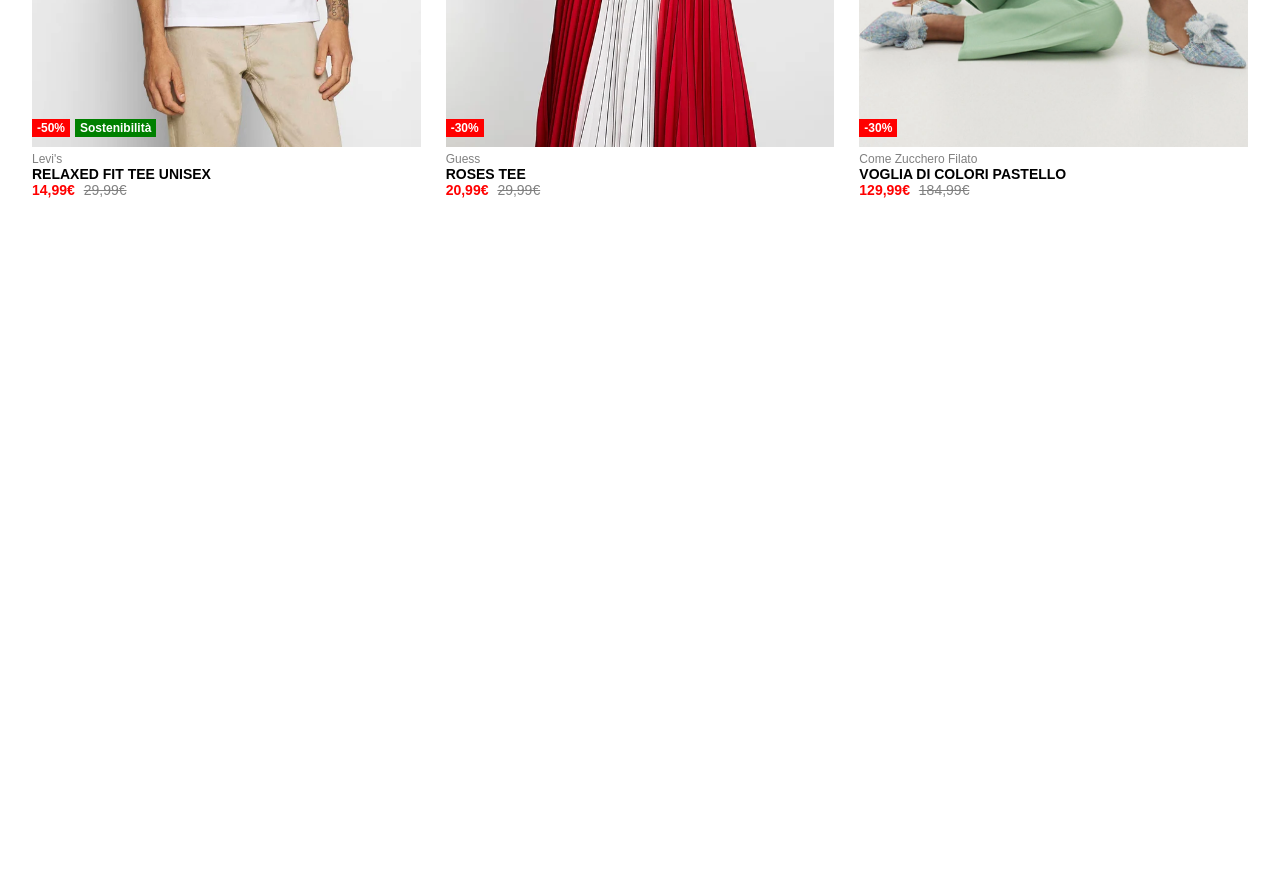
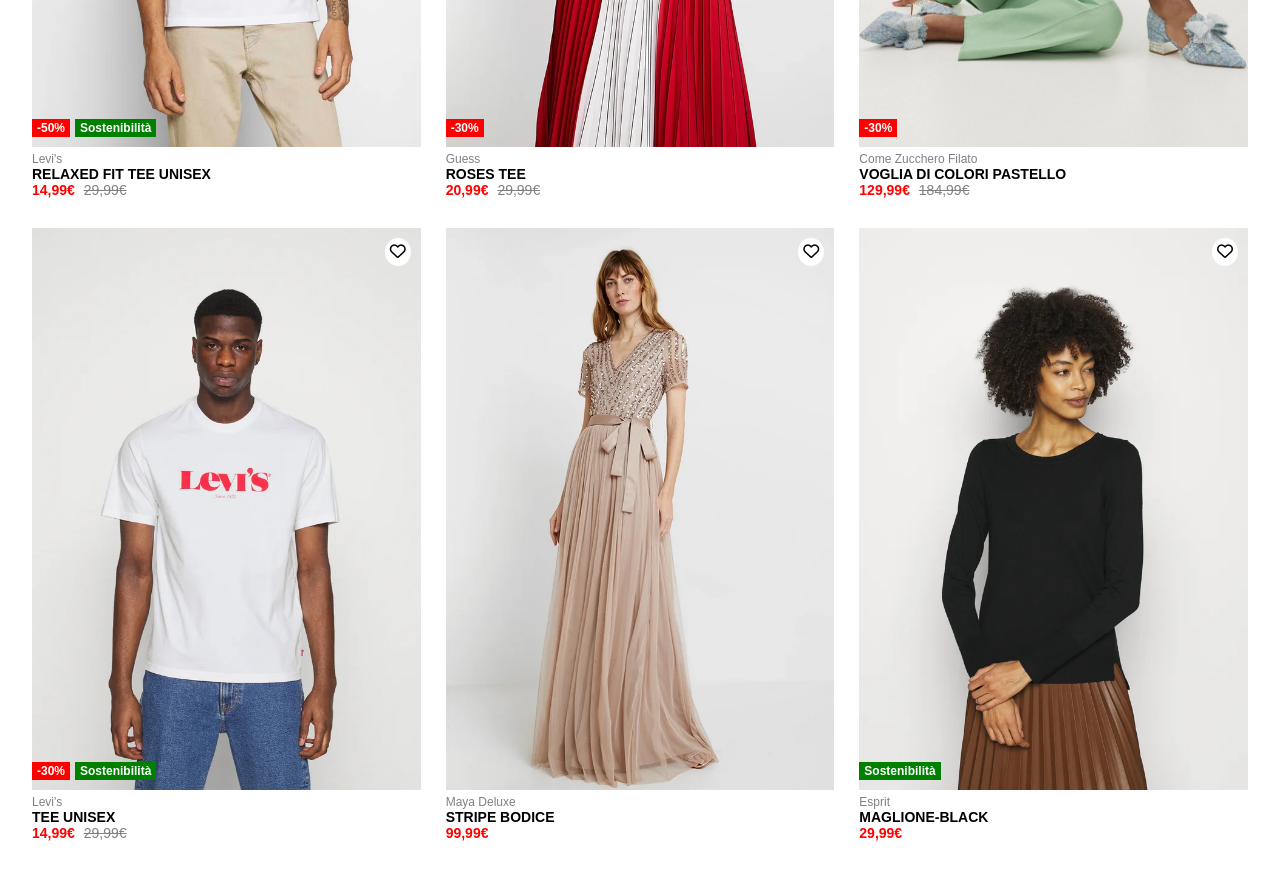
Before and after one commit to Lucia994/html-css-boolando, a plain HTML site: page index.html in a window 1280 px wide. Shown: the part 500-1378 px from the top of the page. Before the commit the page ends 800 px from the top, so only its background shows below. Drawn offline with Linux system fonts and the light colour scheme.

Commit message:
Complete product grid with all items

```diff
--- a/css/style.css
+++ b/css/style.css
@@ -5,9 +5,6 @@
     box-sizing: border-box;
 }
 
-:root {
-
-}
 
 body{
     font-family: Arial, Helvetica, sans-serif;
--- a/index.html
+++ b/index.html
@@ -105,7 +105,73 @@
             </div>
           </div>
         </div>
-        <!-- Fine blocco secondo prodotto -->
+        <!-- Fine blocco terzo prodotto -->
+         <!-- Blocco quarto prodotto -->
+
+         <div class="product-card">
+          <div class="product-image">
+            <img src="./img/4.webp" alt="prodotto" class="first-img" />
+            <img src="./img/4b.webp" alt="prodotto" class="second-img" />
+            <div class="labels">
+              <span class="discount">-30%</span>
+              <span class="eco">Sostenibilità</span>
+
+            </div>
+            <div class="favorite"><i class="fa-regular fa-heart"></i></div>
+          </div>
+          <div class="product-info">
+            <div class="brand">Levi's</div>
+            <div class="name">TEE UNISEX</div>
+            <div class="price">
+              <span class="new-price">14,99€</span>
+              <span class="old-price">29,99€</span>
+            </div>
+          </div>
+        </div>
+        <!-- Fine blocco quarto prodotto -->
+         <!-- Blocco quinto prodotto -->
+
+         <div class="product-card">
+          <div class="product-image">
+            <img src="./img/5.webp" alt="prodotto" class="first-img" />
+            <img src="./img/5b.webp" alt="prodotto" class="second-img" />
+            <div class="labels">
+
+            </div>
+            <div class="favorite"><i class="fa-regular fa-heart"></i></div>
+          </div>
+          <div class="product-info">
+            <div class="brand">Maya Deluxe</div>
+            <div class="name">STRIPE BODICE</div>
+            <div class="price">
+              <span class="new-price">99,99€</span>
+
+            </div>
+          </div>
+        </div>
+        <!-- Fine blocco quinto prodotto -->
+         <!-- Blocco sesto prodotto -->
+
+         <div class="product-card">
+          <div class="product-image">
+            <img src="./img/6.webp" alt="prodotto" class="first-img" />
+            <img src="./img/6b.webp" alt="prodotto" class="second-img" />
+            <div class="labels">
+              <span class="eco">Sostenibilità</span>
+
+            </div>
+            <div class="favorite"><i class="fa-regular fa-heart"></i></div>
+          </div>
+          <div class="product-info">
+            <div class="brand">Esprit</div>
+            <div class="name">MAGLIONE-BLACK</div>
+            <div class="price">
+              <span class="new-price">29,99€</span>
+
+            </div>
+          </div>
+        </div>
+        <!-- Fine blocco sesto prodotto -->
 
       </div>
     </main>
```
